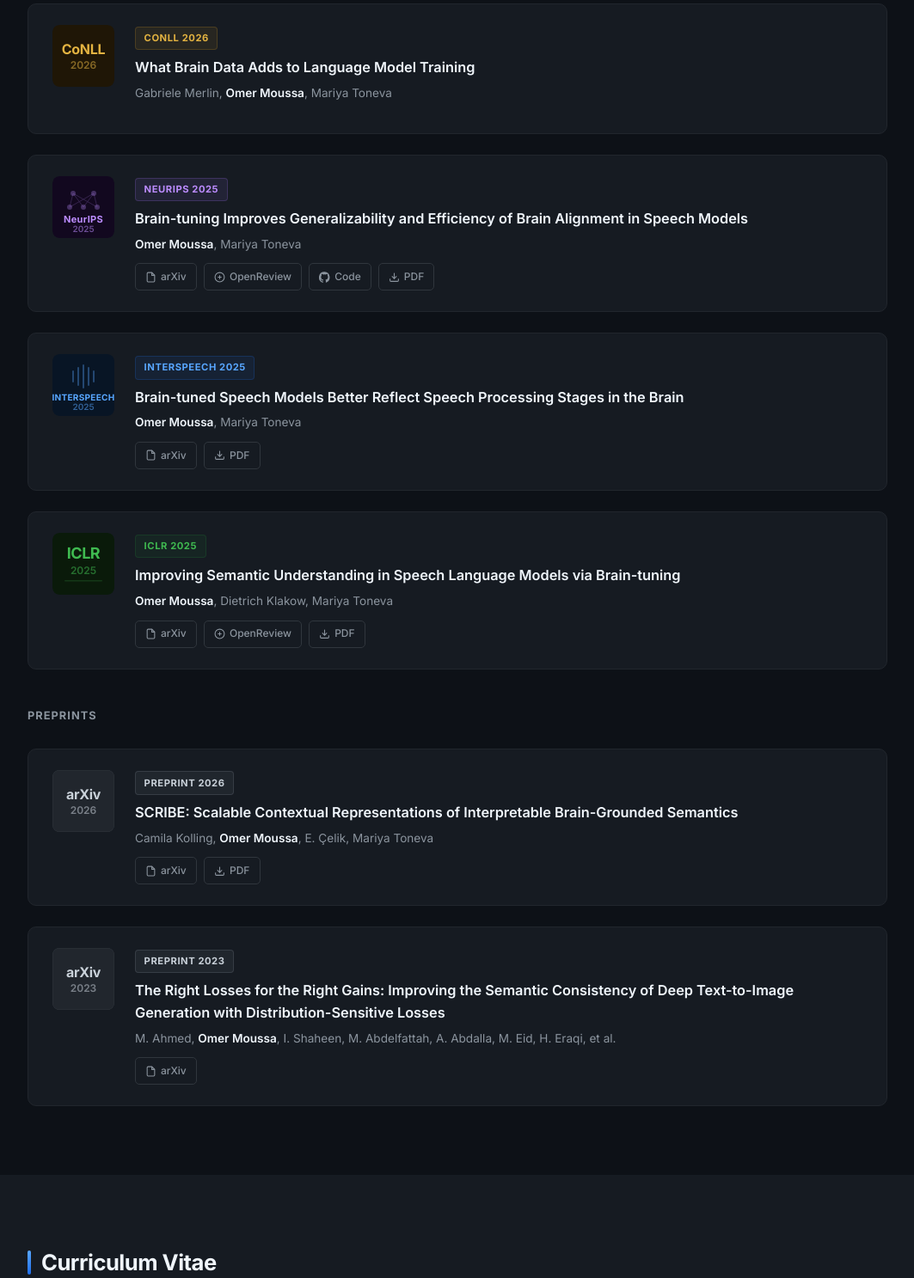
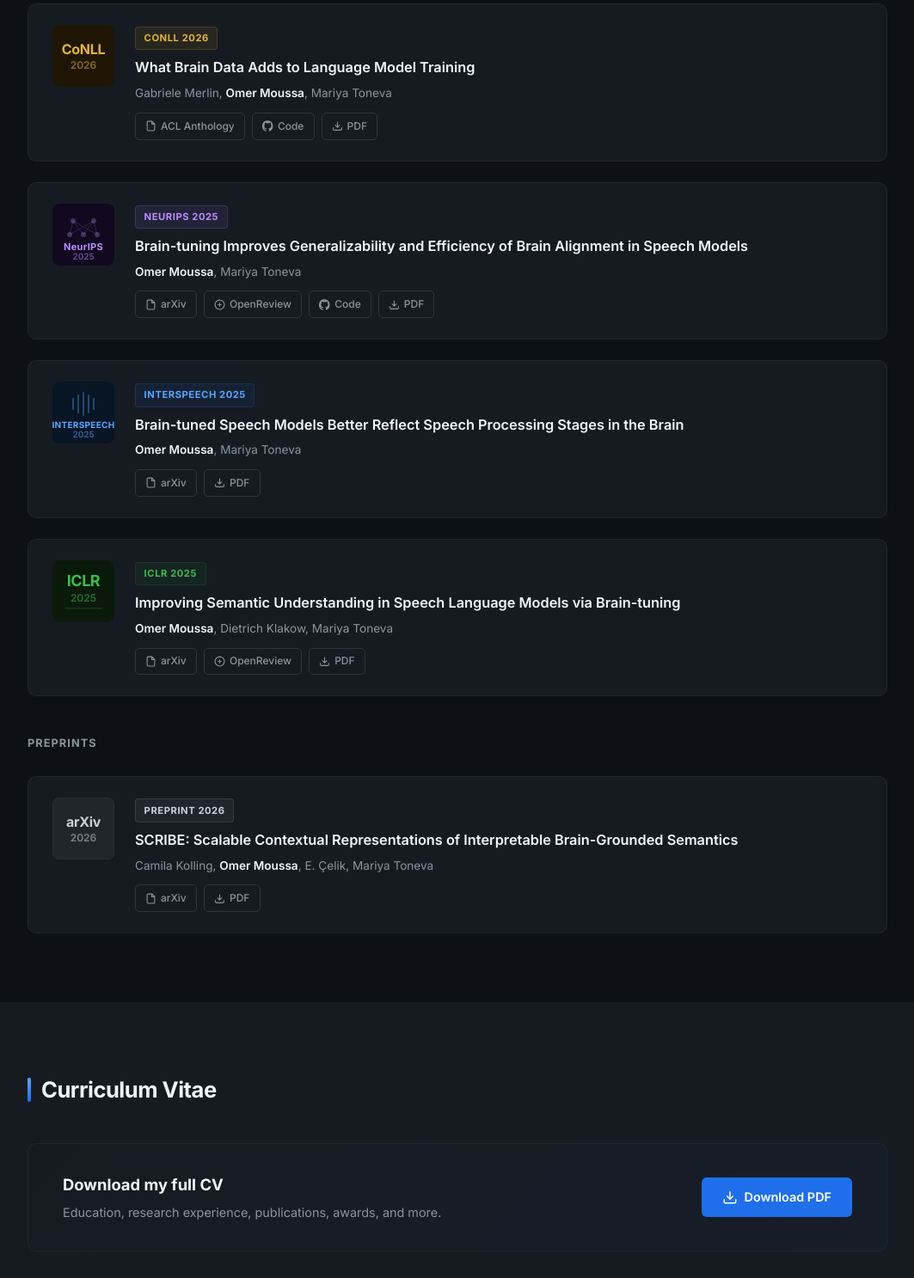
Before and after one commit to ommoussa/ommoussa.github.io, a plain HTML site: page index.html in a window 1280 px wide. Shown: the part 2840-4327 px from the top of the page at 86% size, without its empty margins (108-1171 px from the left). Drawn offline with Linux system fonts and the light colour scheme.

Commit message:
Add CoNLL 2026 paper links; remove 2023 text-to-image preprint
CoNLL card links to ACL Anthology, code and PDF; CoNLL news dated Jul 2026; CV PDF updated to match.

```diff
--- a/index.html
+++ b/index.html
@@ -405,12 +405,12 @@
         <div class="news-content">Paper accepted at <strong>NeurIPS 2026</strong> &mdash; <em>RABBiT: a rapidly adaptive BOLD foundation model for zero-shot and few-shot prediction of speech-elicited brain responses</em>.</div>
       </li>
       <li class="news-item">
-        <div class="news-date">2026</div>
-        <div class="news-content">Paper accepted at <strong>CoNLL 2026</strong> &mdash; <em>What Brain Data Adds to Language Model Training</em>.</div>
+        <div class="news-date">Aug 2026</div>
+        <div class="news-content">Completed my <strong>M.Sc. in Informatik</strong> at Saarland University (thesis by publication).</div>
       </li>
       <li class="news-item">
-        <div class="news-date">Aug 2026</div>
-        <div class="news-content">Completed my <strong>M.Sc. in Informatik</strong> at Saarland University (thesis by publication).</div>
+        <div class="news-date">Jul 2026</div>
+        <div class="news-content">Paper published at <strong>CoNLL 2026</strong> &mdash; <em>What Brain Data Adds to Language Model Training</em>.</div>
       </li>
       <li class="news-item">
         <div class="news-date">2025</div>
@@ -494,6 +494,20 @@
           <span class="pub-venue venue-conll">CoNLL 2026</span>
           <div class="pub-title">What Brain Data Adds to Language Model Training</div>
           <div class="pub-authors">Gabriele Merlin, <span class="me">Omer Moussa</span>, Mariya Toneva</div>
+          <div class="pub-links">
+            <a href="https://aclanthology.org/2026.conll-main.12/" target="_blank">
+              <svg viewBox="0 0 24 24" fill="none" stroke="currentColor" stroke-width="2"><path d="M14 2H6a2 2 0 00-2 2v16a2 2 0 002 2h12a2 2 0 002-2V8z"/><polyline points="14 2 14 8 20 8"/></svg>
+              ACL Anthology
+            </a>
+            <a href="https://github.com/bridge-ai-neuro/lm-brain-tuning" target="_blank">
+              <svg viewBox="0 0 24 24" fill="currentColor"><path d="M12 .3a12 12 0 00-3.8 23.4c.6.1.8-.3.8-.6v-2c-3.3.7-4-1.6-4-1.6-.5-1.4-1.3-1.8-1.3-1.8-1.1-.7.1-.7.1-.7 1.2.1 1.8 1.2 1.8 1.2 1 1.8 2.8 1.3 3.5 1 .1-.8.4-1.3.8-1.6-2.7-.3-5.5-1.3-5.5-6 0-1.3.5-2.4 1.2-3.2-.1-.3-.5-1.5.1-3.2 0 0 1-.3 3.3 1.2a11.5 11.5 0 016 0C17 4.7 18 5 18 5c.7 1.7.3 2.9.1 3.2.8.8 1.2 1.9 1.2 3.2 0 4.6-2.8 5.6-5.5 5.9.4.4.8 1.1.8 2.2v3.3c0 .3.2.7.8.6A12 12 0 0012 .3"/></svg>
+              Code
+            </a>
+            <a href="https://aclanthology.org/2026.conll-main.12.pdf" target="_blank">
+              <svg viewBox="0 0 24 24" fill="none" stroke="currentColor" stroke-width="2"><path d="M21 15v4a2 2 0 01-2 2H5a2 2 0 01-2-2v-4"/><polyline points="7 10 12 15 17 10"/><line x1="12" y1="15" x2="12" y2="3"/></svg>
+              PDF
+            </a>
+          </div>
         </div>
       </li>
 
@@ -632,28 +646,6 @@
           </div>
         </div>
       </li>
-
-      <!-- ── Preprint 2023 ── -->
-      <li class="pub-card">
-        <div class="pub-logo">
-          <svg viewBox="0 0 72 72" xmlns="http://www.w3.org/2000/svg">
-            <rect width="72" height="72" rx="8" fill="#21262d" stroke="#30363d" stroke-width="1"/>
-            <text x="36" y="34" text-anchor="middle" font-family="Inter,Arial,sans-serif" font-weight="800" font-size="16" fill="#c9d1d9" letter-spacing="-0.3">arXiv</text>
-            <text x="36" y="51" text-anchor="middle" font-family="Inter,Arial,sans-serif" font-weight="600" font-size="12" fill="#c9d1d988">2023</text>
-          </svg>
-        </div>
-        <div class="pub-body">
-          <span class="pub-venue venue-preprint">Preprint 2023</span>
-          <div class="pub-title">The Right Losses for the Right Gains: Improving the Semantic Consistency of Deep Text-to-Image Generation with Distribution-Sensitive Losses</div>
-          <div class="pub-authors">M. Ahmed, <span class="me">Omer Moussa</span>, I. Shaheen, M. Abdelfattah, A. Abdalla, M. Eid, H. Eraqi, et al.</div>
-          <div class="pub-links">
-            <a href="https://arxiv.org/abs/2312.10854" target="_blank">
-              <svg viewBox="0 0 24 24" fill="none" stroke="currentColor" stroke-width="2"><path d="M14 2H6a2 2 0 00-2 2v16a2 2 0 002 2h12a2 2 0 002-2V8z"/><polyline points="14 2 14 8 20 8"/></svg>
-              arXiv
-            </a>
-          </div>
-        </div>
-      </li>
     </ul>
   </div>
 </section>
```
Also changed, not shown: 1 other file.
